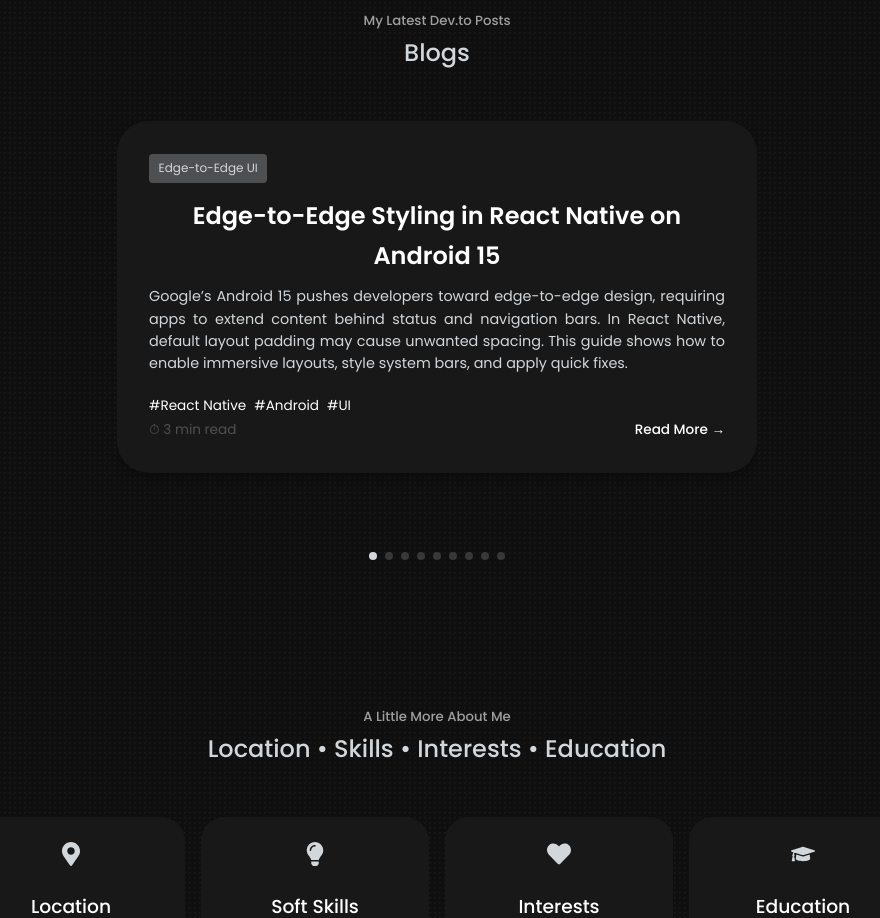
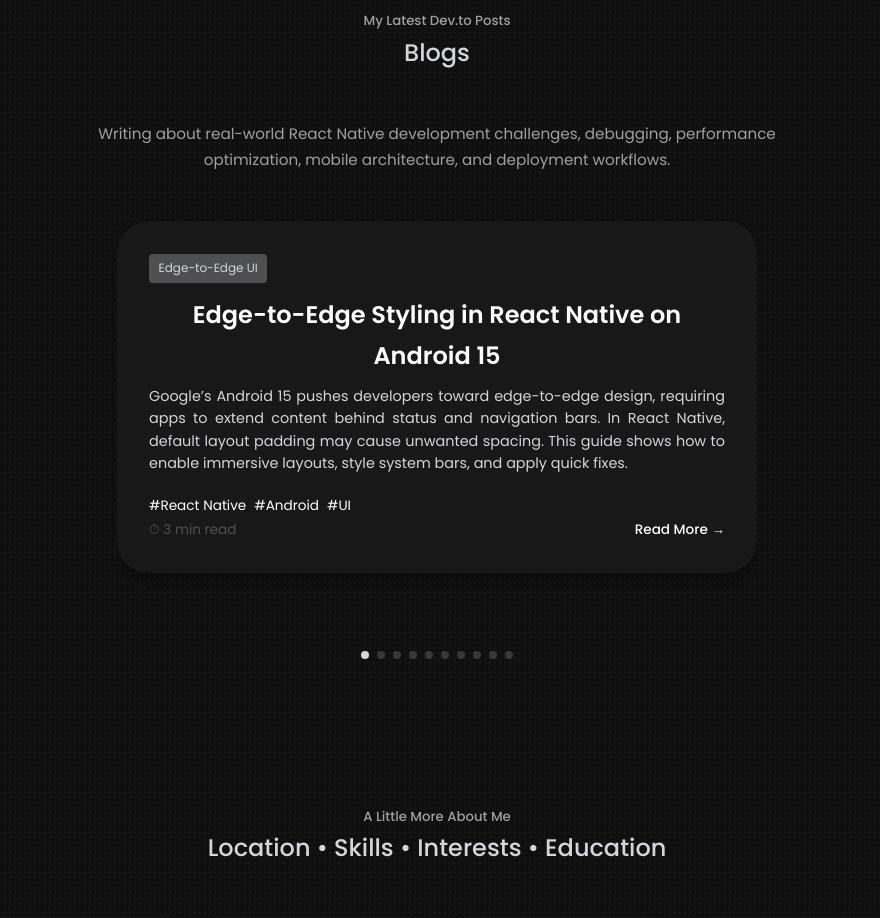
Before and after one commit to dainyjose/my-portfolio, a React (Vite) app: page / in a window 1280 px wide. Shown: the part 3900-4818 px from the top of the page, without its empty margins (203-1083 px from the left). Built offline with nearby package versions, Linux system fonts and the light colour scheme.

Commit message:
feat: update blog section content and add CI/CD article

```diff
--- a/src/components/Blogs/Blogs.css
+++ b/src/components/Blogs/Blogs.css
@@ -8,7 +8,9 @@
   padding: 2rem;
   border-radius: 2rem;
   box-shadow: 0 4px 12px rgba(0, 0, 0, 0.3);
-  transition: transform 0.2s ease, box-shadow 0.2s ease;
+  transition:
+    transform 0.2s ease,
+    box-shadow 0.2s ease;
   min-height: 20rem;
 }
 
@@ -16,7 +18,14 @@
   transform: translateY(-5px);
   box-shadow: 0 8px 20px rgba(0, 0, 0, 0.4);
 }
-
+.blogs_subtitle {
+  max-width: 700px;
+  margin: 0 auto 3rem;
+  text-align: center;
+  color: var(--color-light);
+  line-height: 1.7;
+  font-size: 0.95rem;
+}
 .blog_title {
   font-size: 1.5rem;
   font-weight: 600;
--- a/src/components/Blogs/Blogs.tsx
+++ b/src/components/Blogs/Blogs.tsx
@@ -49,7 +49,7 @@ const Blogs = () => {
       link: "https://dev.to/dainyjose/the-life-of-a-react-native-developer-from-code-to-app-store-nnb",
       title: "The Life of a React Native Developer: From Code to App Store",
       description:
-        "This article walks through a React Native developer’s workflow, from writing UI components to handling network, performance, and publication. It shows challenges, best practices, and deployment tips.",
+        "A practical overview of the React Native development workflow — from building UI components to handling APIs, performance optimization, debugging, and App Store deployment.",
       time: "3 min read",
       topic: "Developer Road Map",
       tags: "React Native, Developer Life, Deployment",
@@ -85,14 +85,14 @@ const Blogs = () => {
         "Learn how to implement push notifications in a React Native app using Firebase Cloud Messaging (FCM) and Notifee. This guide covers setting up Firebase, configuring Notifee, handling notifications in foreground/background, and customizing notification appearance.",
       time: "4 min read",
       topic: "FCM Notifications",
-      tags: "react-native, firebase, FCM, notification",
+      tags: "React Native, Firebase, FCM, Notification",
     },
     {
       id: 8,
       link: "https://dev.to/dainyjose/git-complete-commands-cheat-sheet-for-developers-96j",
       title: "Git Complete Commands Cheat Sheet for Developers",
       description:
-        "A well-organized cheat sheet of Git commands developers use daily. From branching to merges, stash to rebase, this covers essential workflows. Good to keep as a quick reference.",
+        "A practical Git command reference covering branching, merging, rebasing, stashing, and other essential workflows developers use daily.",
       time: "2 min read",
       topic: "Git Mastery",
       tags: "Git, Productivity, Tools",
@@ -103,10 +103,20 @@ const Blogs = () => {
       title:
         "15 Must-Have VS Code Extensions for React Native Development (2025)",
       description:
-        "Boost your dev productivity with these VS Code extensions — from linting, formatting, debugging to UI aids. Each extension includes use cases and installation steps.  ",
+        "A curated list of VS Code extensions that improve React Native development productivity, debugging, code quality, formatting, and developer workflow.",
       time: "3 min read",
       topic: "VS Code Productivity",
       tags: "React Native, VS Code, Productivity",
+    },
+    {
+      id: 10,
+      link: "https://dev.to/dainyjose/complete-cicd-guide-for-react-native-apps-using-github-actions-4hh1",
+      title: "Complete CI/CD Guide for React Native Apps Using GitHub Actions",
+      description:
+        "A practical guide to automating React Native builds, testing, and deployment workflows using GitHub Actions. Covers CI/CD setup, build automation, and improving release efficiency for Android and iOS applications.",
+      time: "4 min read",
+      topic: "CI/CD Automation",
+      tags: "React Native, GitHub Actions, CI/CD",
     },
   ];
 
@@ -114,6 +124,10 @@ const Blogs = () => {
     <section id="blogs">
       <h5>My Latest Dev.to Posts</h5>
       <h2>Blogs</h2>
+      <p className="blogs_subtitle">
+        Writing about real-world React Native development challenges, debugging,
+        performance optimization, mobile architecture, and deployment workflows.
+      </p>
       <Swiper
         className="container blogs__container"
         modules={[Pagination]}
@@ -123,20 +137,30 @@ const Blogs = () => {
         autoplay={{ delay: 9000, disableOnInteraction: false }} // auto slide
       >
         {blogs.map((blog) => (
-          <SwiperSlide className="blogs_card" key={blog.id}>
+          <SwiperSlide
+            className="blogs_card"
+            key={blog.id}
+          >
             <span className="blog-topic">{blog.topic}</span>
             <h5 className="blog_title">{blog.title}</h5>
             <p className="blog_description">{blog.description}</p>
             <div className="blog-tags">
               {blog.tags.split(",").map((tag, index) => (
-                <span className="blog-hashtag" key={index}>
+                <span
+                  className="blog-hashtag"
+                  key={index}
+                >
                   #{tag.trim()}
                 </span>
               ))}
             </div>
             <div className="blog-footer">
               <span>⏱{" " + blog.time}</span>
-              <a href={blog.link} target="_blank" rel="noreferrer">
+              <a
+                href={blog.link}
+                target="_blank"
+                rel="noreferrer"
+              >
                 Read More →
               </a>
             </div>
```
